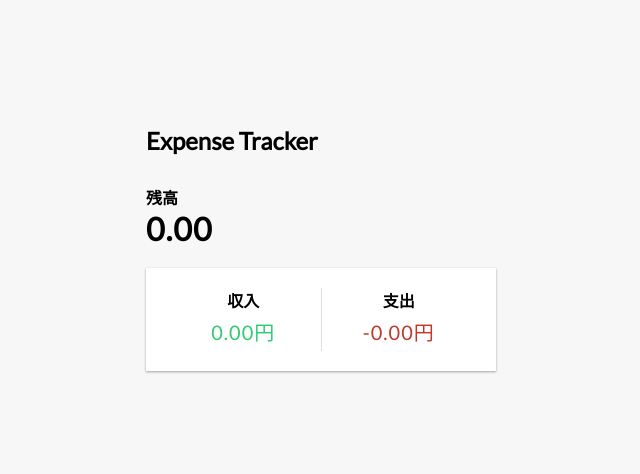
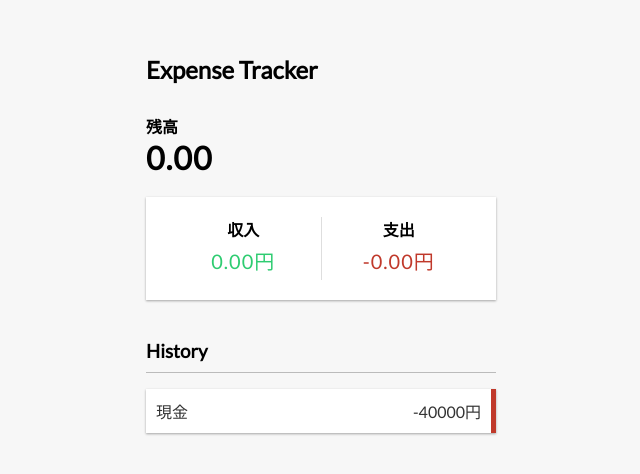
Before and after one commit to Kazunari93/expense_tracker, a React (Create React App) app in the folder expense-tracker-react/: page / in a window 1280 px wide. Shown: the part 146-620 px from the top of the page, without its empty margins (319-959 px from the left). Built offline with nearby package versions, Linux system fonts and the light colour scheme.

Commit message:
Transaction-component

```diff
--- a/expense-tracker-react/src/App.js
+++ b/expense-tracker-react/src/App.js
@@ -2,6 +2,8 @@ import React from "react";
 import { Header } from "./components/Header";
 import { Balance } from "./components/Balance";
 import { IncomeExpenses } from "./components/IncomeExpenses";
+import { Transaction } from "./components/Transaction";
+
 import "./App.css";
 
 function App() {
@@ -11,6 +13,7 @@ function App() {
       <div class="container">
         <Balance />
         <IncomeExpenses />
+        <Transaction />
       </div>
     </div>
   );
--- /dev/null
+++ b/expense-tracker-react/src/components/Transaction.jsx
@@ -0,0 +1,15 @@
+import React from "react";
+
+export const Transaction = () => {
+  return (
+    <div>
+      <h3>History</h3>
+      <ul id="list" class="list">
+        <li class="minus">
+          現金 <span>-40000円</span>
+          <button class="delete-btn">x</button>
+        </li>
+      </ul>
+    </div>
+  );
+};
```
